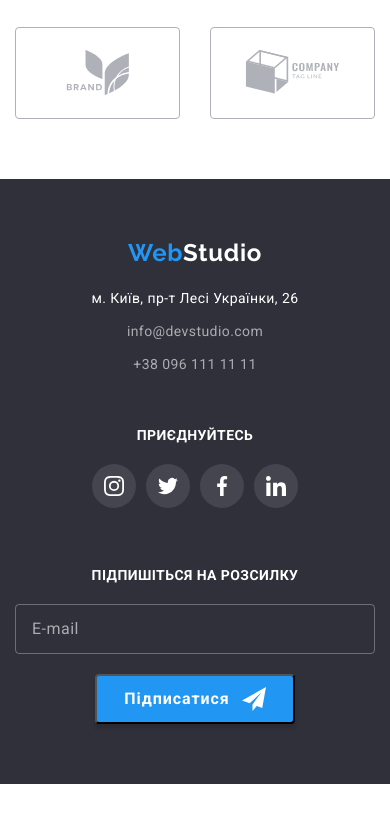
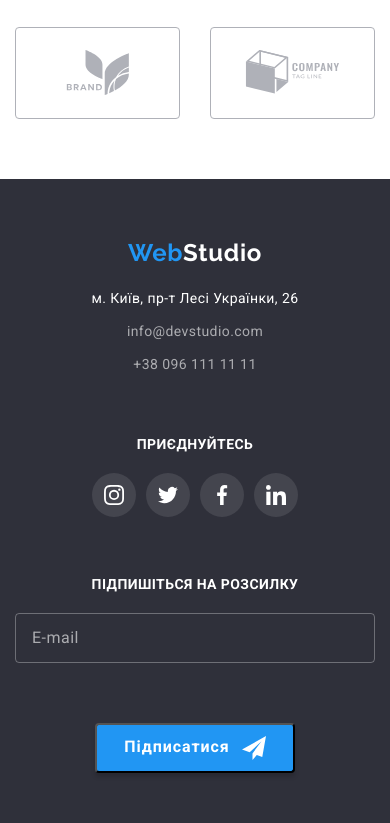
Before and after one commit to Victoria-Panayoti/goit-markup-hw-08, a plain HTML site: page index.html in a window 390 px wide. Shown: the part 4321-5144 px from the top of the page. Before the commit the page ends 5105 px from the top, so only its background shows below. Drawn offline with nearby package versions, Linux system fonts and the light colour scheme.

Commit message:
change mobile footer

```diff
--- a/sass/components/_footer.scss
+++ b/sass/components/_footer.scss
@@ -66,11 +66,12 @@
     line-height: 1.15;
   }
 }
+.footer-block:not(:last-child){
+  margin-bottom: 60px;
+}
 .footer-list {
   display: inline-block;
   width: 231px;
-  height: 81px;
-  margin-bottom: 60px;
   @include tablet{
     margin-bottom: 0;
   }
@@ -123,12 +124,10 @@
   fill: var(--text-white);
 }
 .form-mailing {
-  @include tablet{
     display: flex;
     gap:20px;
     flex-direction: column;
     align-items: center;
-  }
   @include desktop {
     display: flex;
     flex-direction: row;
```
Also changed, not shown: css/main.css, css/main.min.css, 2 other files.
